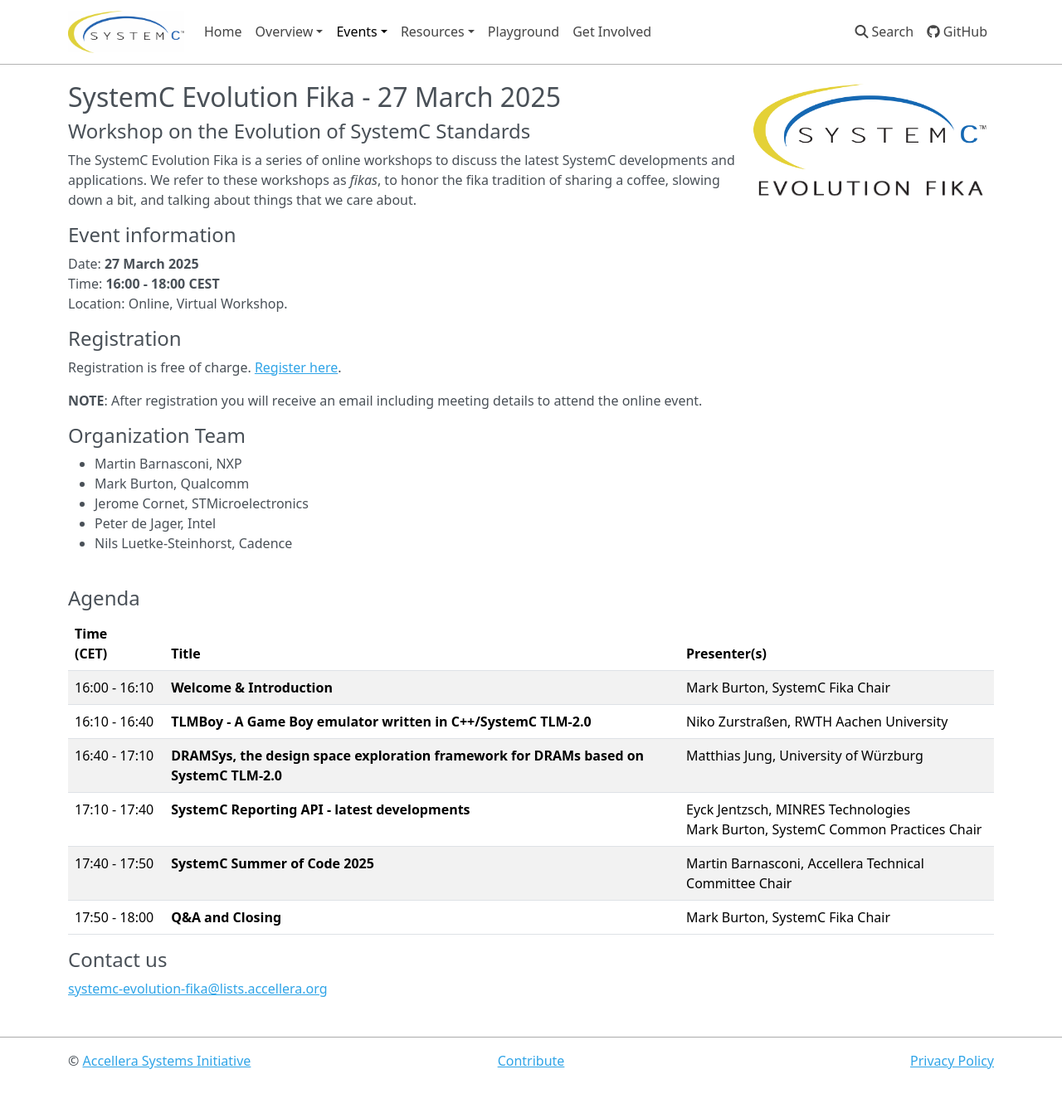
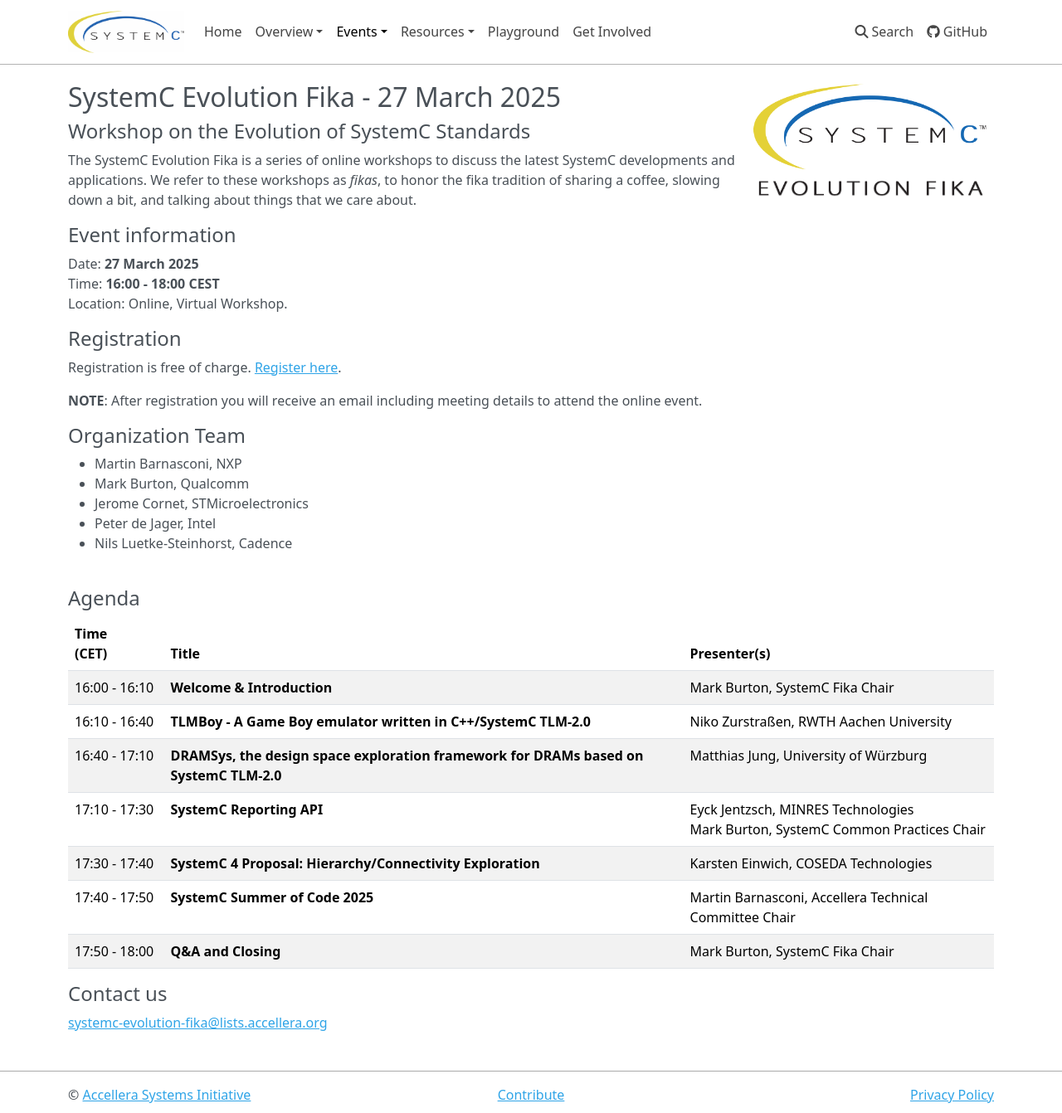
Before and after one commit to accellera-official/systemc.org, an MkDocs documentation site: the page built from docs/events/scef202503.md, in a window 1280 px wide and 1342 px high. Shown: the whole window at 83% size. Built offline with MkDocs 1.6.1, drawn with Linux system fonts in a browser that asks for light colours; nearby versions of some CDN libraries.

Commit message:
update fika agenda

```diff
--- a/docs/events/scef202503.md
+++ b/docs/events/scef202503.md
@@ -37,7 +37,8 @@
 | 16:00 - 16:10 | **Welcome & Introduction** | Mark Burton, SystemC Fika Chair |
 | 16:10 - 16:40 | **TLMBoy - A Game Boy emulator written in C++/SystemC TLM-2.0** | Niko Zurstraßen, RWTH Aachen University |
 | 16:40 - 17:10 | **DRAMSys, the design space exploration framework for DRAMs based on SystemC TLM-2.0** |  Matthias Jung, University of Würzburg |
-| 17:10 - 17:40 | **SystemC Reporting API - latest developments** | Eyck Jentzsch, MINRES Technologies<br>Mark Burton, SystemC Common Practices Chair |
+| 17:10 - 17:30 | **SystemC Reporting API** | Eyck Jentzsch, MINRES Technologies<br>Mark Burton, SystemC Common Practices Chair |
+| 17:30 - 17:40 | **SystemC 4 Proposal: Hierarchy/Connectivity Exploration** | Karsten Einwich, COSEDA Technologies |
 | 17:40 - 17:50 | **SystemC Summer of Code  2025** | Martin Barnasconi, Accellera Technical Committee Chair |
 | 17:50 - 18:00 | **Q&A and Closing** | Mark Burton, SystemC Fika Chair |
 
```
